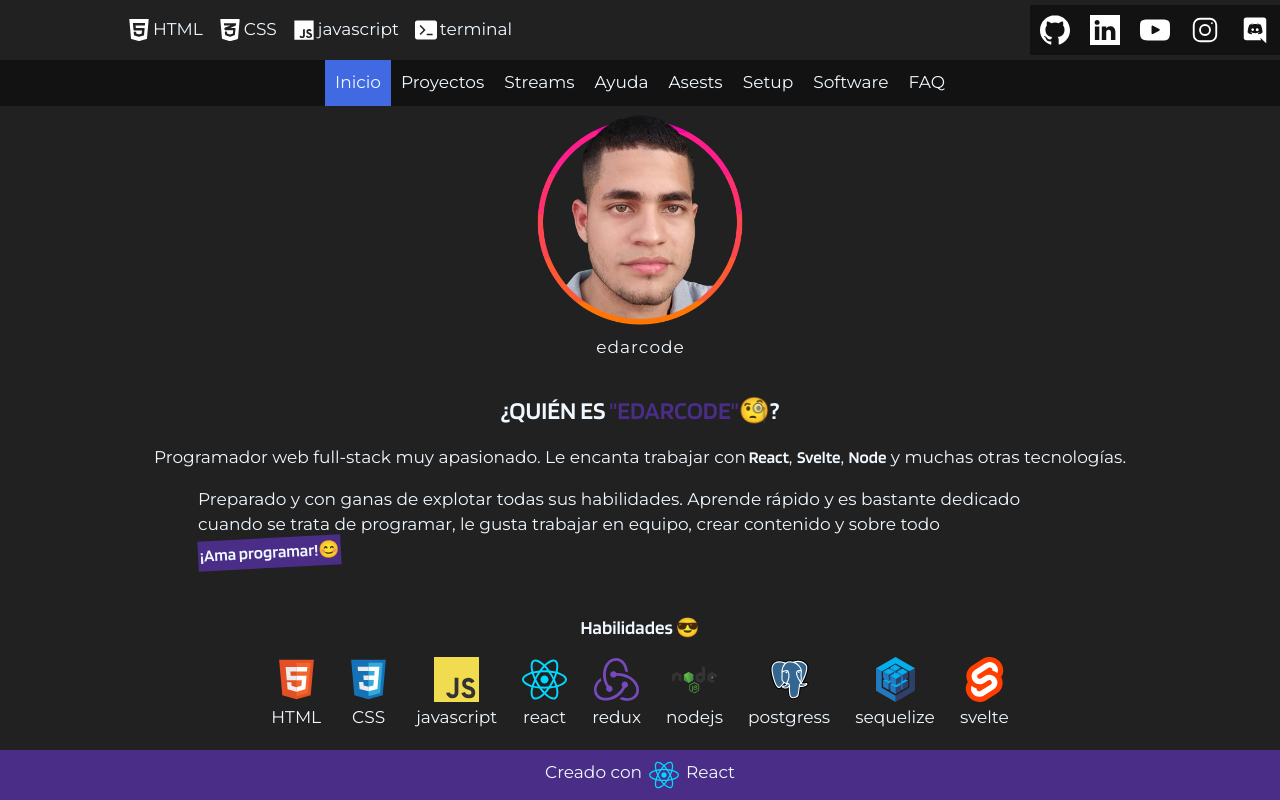
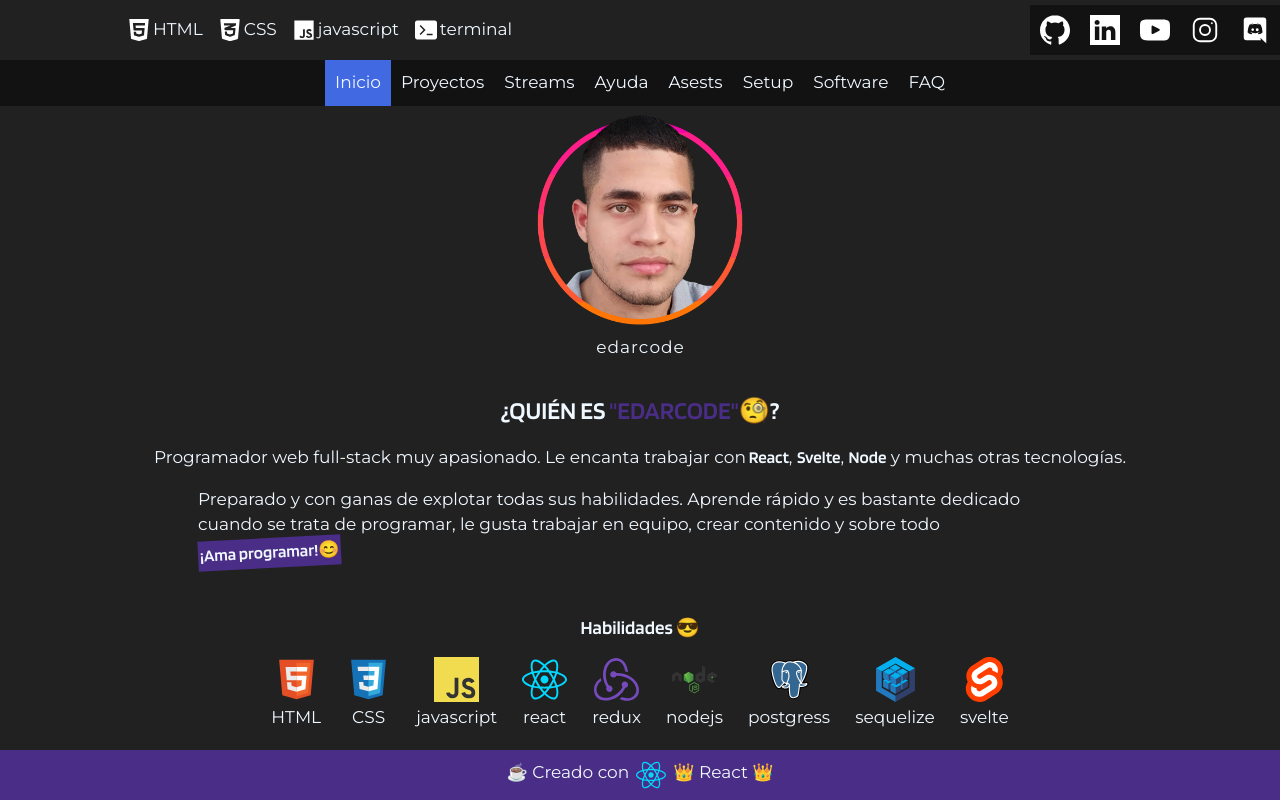
Before and after one commit to edarcode/edarcode, a React (Vite) app: page / in a window 1280 px wide. Built offline with nearby package versions, Linux system fonts and the light colour scheme.

Commit message:
refactor(src/components/container/Footer/Footer.jsx)

```diff
--- a/src/components/container/Footer/Footer.jsx
+++ b/src/components/container/Footer/Footer.jsx
@@ -15,9 +15,9 @@ export default function Footer() {
 				<img className={css.footer__manz} src="/manz.png" alt="manz" />
 			</span> */}
 			<div className={css.footer__created}>
-				Creado con
+				☕ Creado con
 				<img className={css.footer__react} src="/react.svg" alt="react" />
-				React
+				👑 React 👑
 			</div>
 		</footer>
 	);
```
